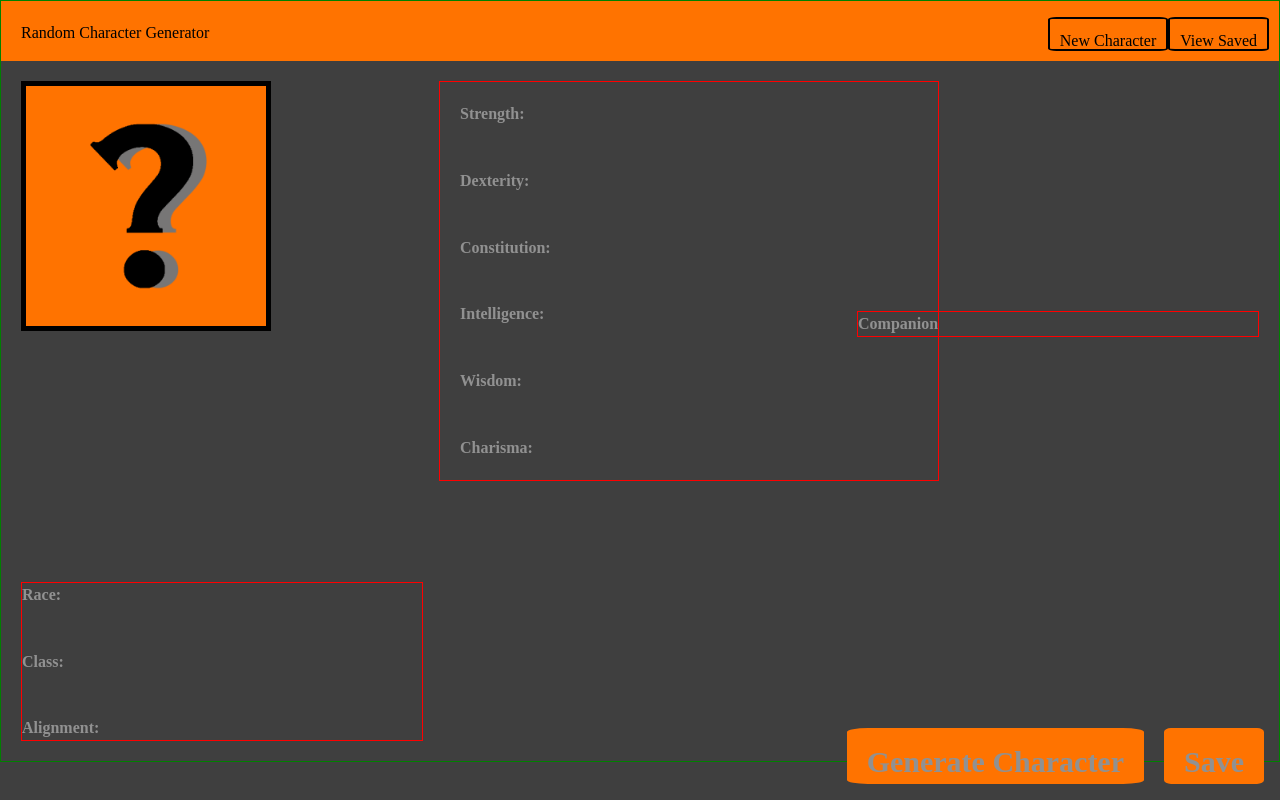
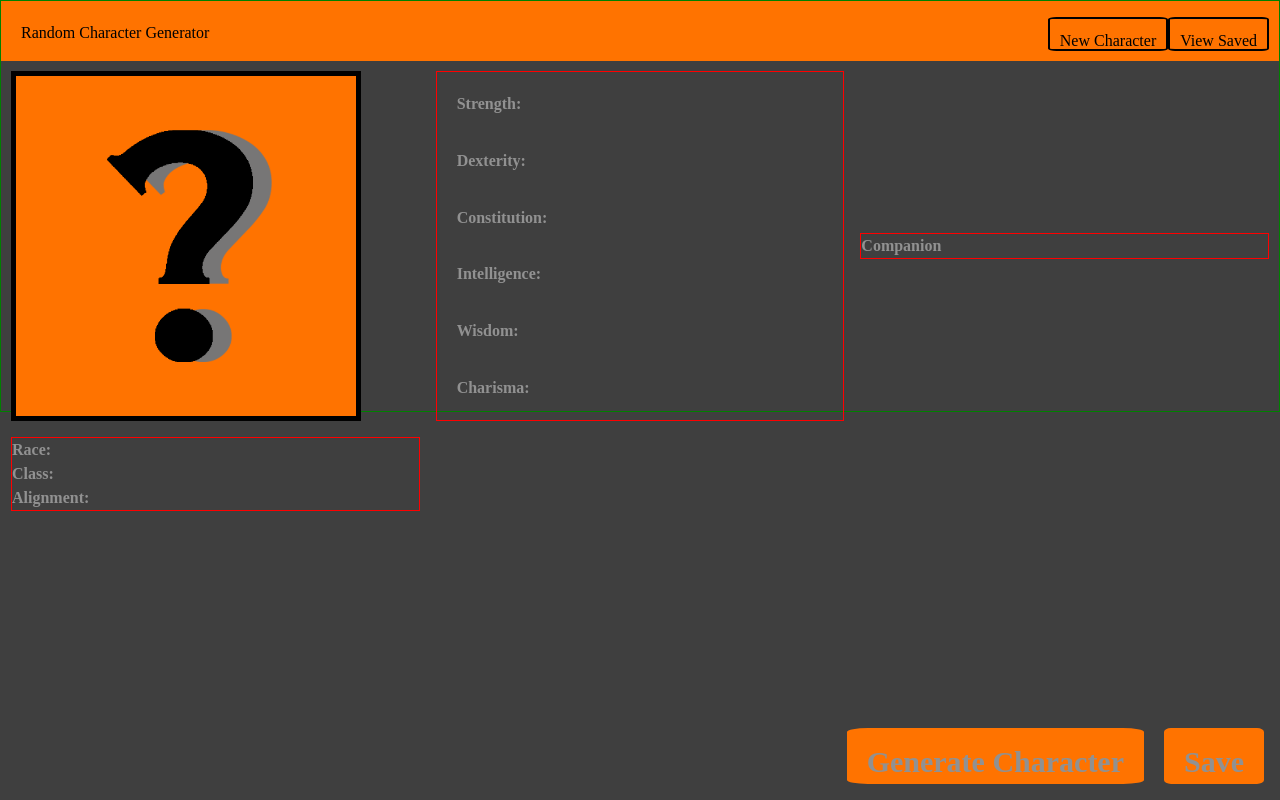
Before and after one commit to TheTrueGameBreaker/DND-Character-Generator, a website: page index.html in a window 1280 px wide. Drawn offline with nearby package versions, Linux system fonts and the light colour scheme; a web font is replaced by a local one.

Commit message:
final edits of the night

```diff
--- a/assets/css/style.css
+++ b/assets/css/style.css
@@ -2,7 +2,7 @@
 
 
 *{
-    box-sizing: border-box;
+    box-sizing: content-box;
     margin: 0;
     padding: 0;
     font-family: 'Macondo';
@@ -59,9 +59,6 @@ header h1 {
     justify-content: right;
     position: relative;
 }*/
-header {
-    display: flex;
-}
 header, .saved {
     padding-top: 20px;
     padding: 10px;
@@ -73,12 +70,12 @@ header, .saved {
 }
 
 .container {
-    padding: 20px;
+    padding: 10px;
     max-width: 50%;
-    height: 700px;
+    height: 350px;
     display: flex;
     font-weight: bold;
-    flex-wrap: wrap;
+    flex-wrap:;
     gap: 1em;
 }
 
@@ -86,7 +83,7 @@ header, .saved {
 .placeholder-Image{
     border: 5px solid rgb(0, 0, 0);
     background-color: rgb(255, 115, 0);
-    height: 250px;
+    height: 350px;
     display: flex;
     align-self: flex-start;
 }
@@ -105,8 +102,7 @@ header, .saved {
     flex-direction: column;
     justify-content: space-between;
     padding: 20px;
-    width: 500px;
-    height: 400px;
+    height: 350px;
     align-self: center;;
 }
 
```
